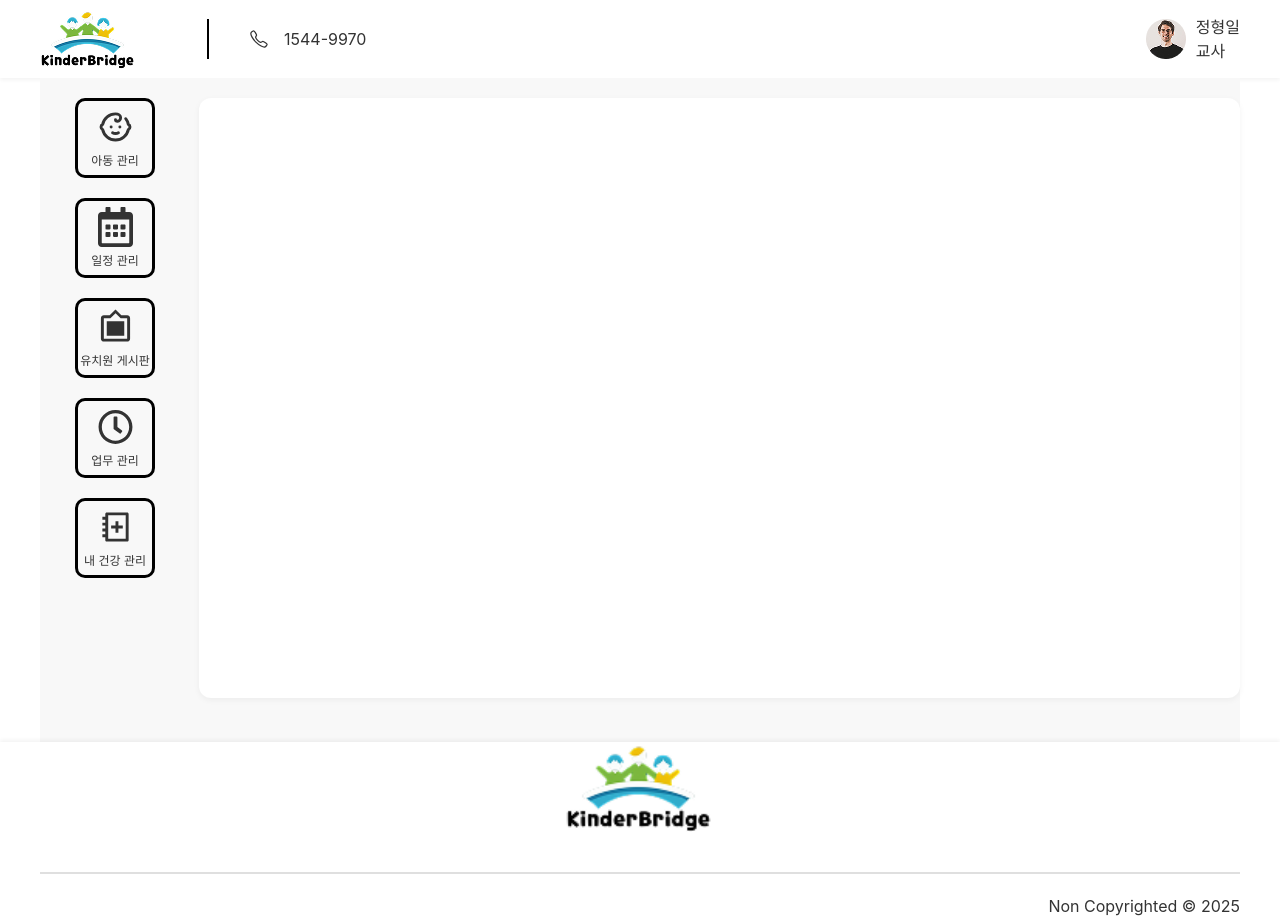
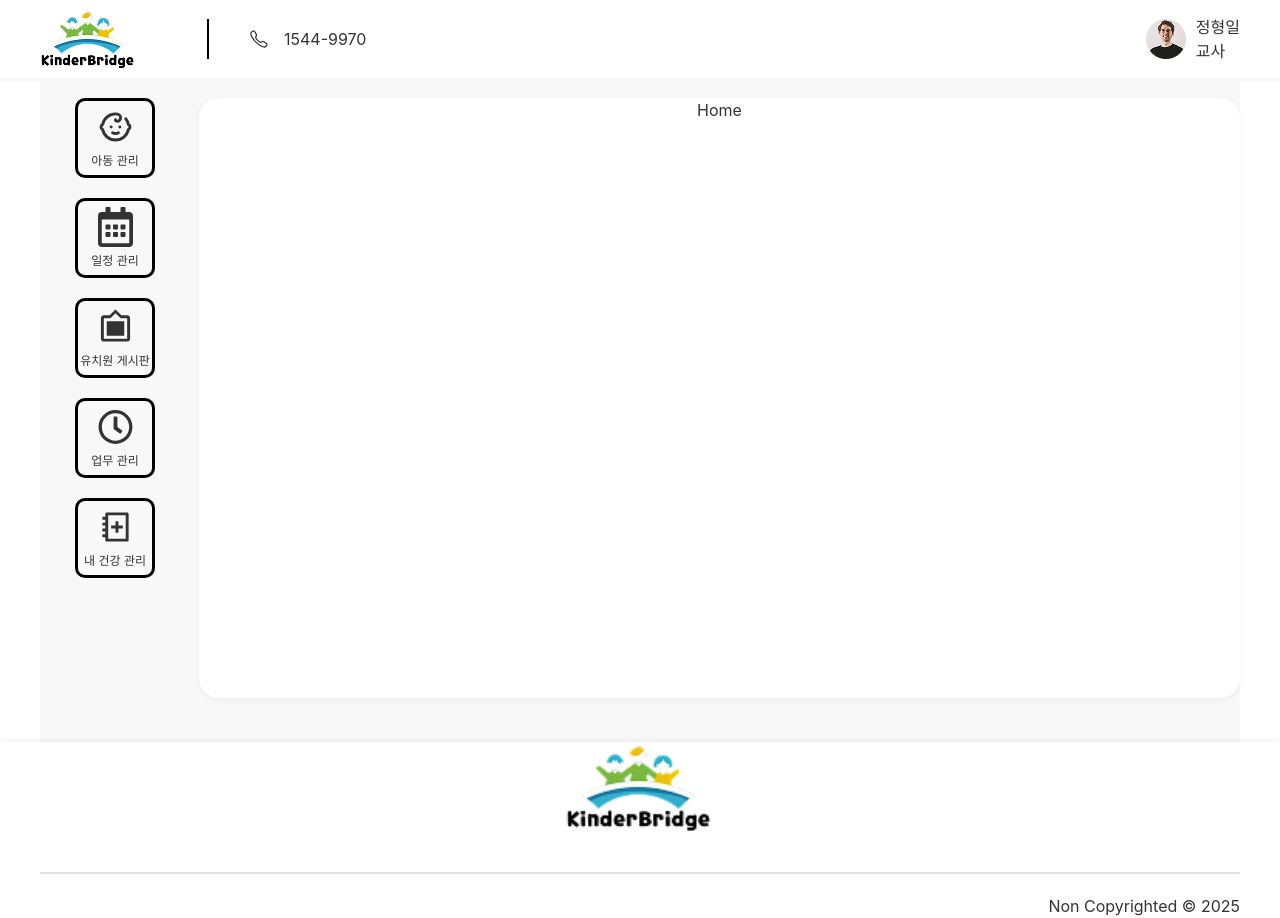
Before and after one commit to parkjimin0817/100toBack, a React (Vite) app in the folder front/: page / in a window 1280 px wide. Built offline with nearby package versions, Linux system fonts and the light colour scheme.

Commit message:
fix : Layout 안되던 문제 수정

```diff
--- a/front/src/App.jsx
+++ b/front/src/App.jsx
@@ -17,6 +17,7 @@ function App() {
           <Route element={<Layout />}>
             {/* Main Page */}
             <Route path="/" element={<Home />} />
+            <Route path="/home" element={<Home />} />
             {/* 추가 페이지는 아래 붙이기. */}
           </Route>
           {/* Login Page */}
--- a/front/src/components/Layout.jsx
+++ b/front/src/components/Layout.jsx
@@ -3,8 +3,9 @@ import styled from 'styled-components';
 import Header from './Header';
 import Footer from './Footer';
 import SideBar from './SideBar';
+import { Outlet } from 'react-router-dom'
 
-const Layout = ({ children }) => {
+const Layout = () => {
   return (
     <>
       <HeaderWrapper>
@@ -15,7 +16,9 @@ const Layout = ({ children }) => {
           <SideBar />
         </SideBarWrapper>
         <ContentWrapper>
-          <ContentInner>{children}</ContentInner>
+          <ContentInner>
+            <Outlet />
+          </ContentInner>
         </ContentWrapper>
       </MainWrapper>
       <FooterWrapper>
@@ -75,14 +78,13 @@ const ContentWrapper = styled.section`
 `;
 
 const ContentInner = styled.div`
-  padding: 24px;
   background-color: #ffffff;
-  border-radius: 12px;
+  border-radius: 20px;
   box-shadow: 0 2px 6px rgba(0, 0, 0, 0.05);
   min-height: 600px;
 
   @media (max-width: 768px) {
-    padding: 16px;
+    /* padding: 16px; */
   }
 `;
 
```
